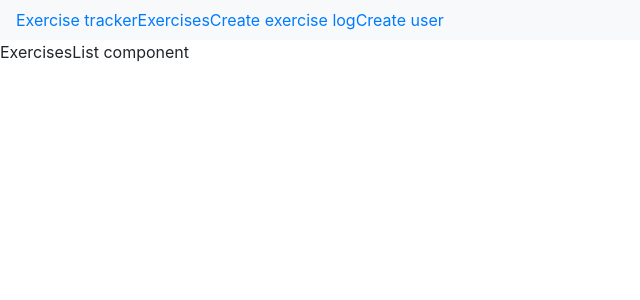
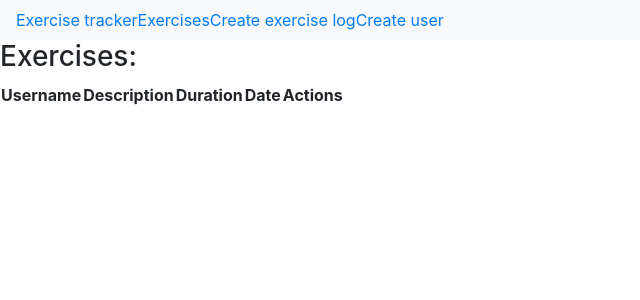
Before and after one commit to ViktorKuzmanov/Learning-MERN-Stack-, a React (Create React App) app: page / in a window 1280 px wide. Shown: the top 300 px of the page, without its empty margins (0-640 px from the left). Built offline with nearby package versions, Linux system fonts and the light colour scheme; no server answers.

Commit message:
add basic markup

```diff
--- a/src/components/ExercisesList.jsx
+++ b/src/components/ExercisesList.jsx
@@ -16,7 +16,28 @@
       })
       .catch((err) => console.log(err));
   }
+
+  exercisesList = () => {
+
+  };
+
   render() {
-    return <p>ExercisesList component</p>;
+    return (
+      <div>
+        <h3>Exercises:</h3>
+        <table>
+          <thead>
+            <tr>
+              <th>Username</th>
+              <th>Description</th>
+              <th>Duration</th>
+              <th>Date</th>
+              <th>Actions</th>
+            </tr>
+          </thead>
+          <tbody>{this.exercisesList()}</tbody>
+        </table>
+      </div>
+    );
   }
 }
```
